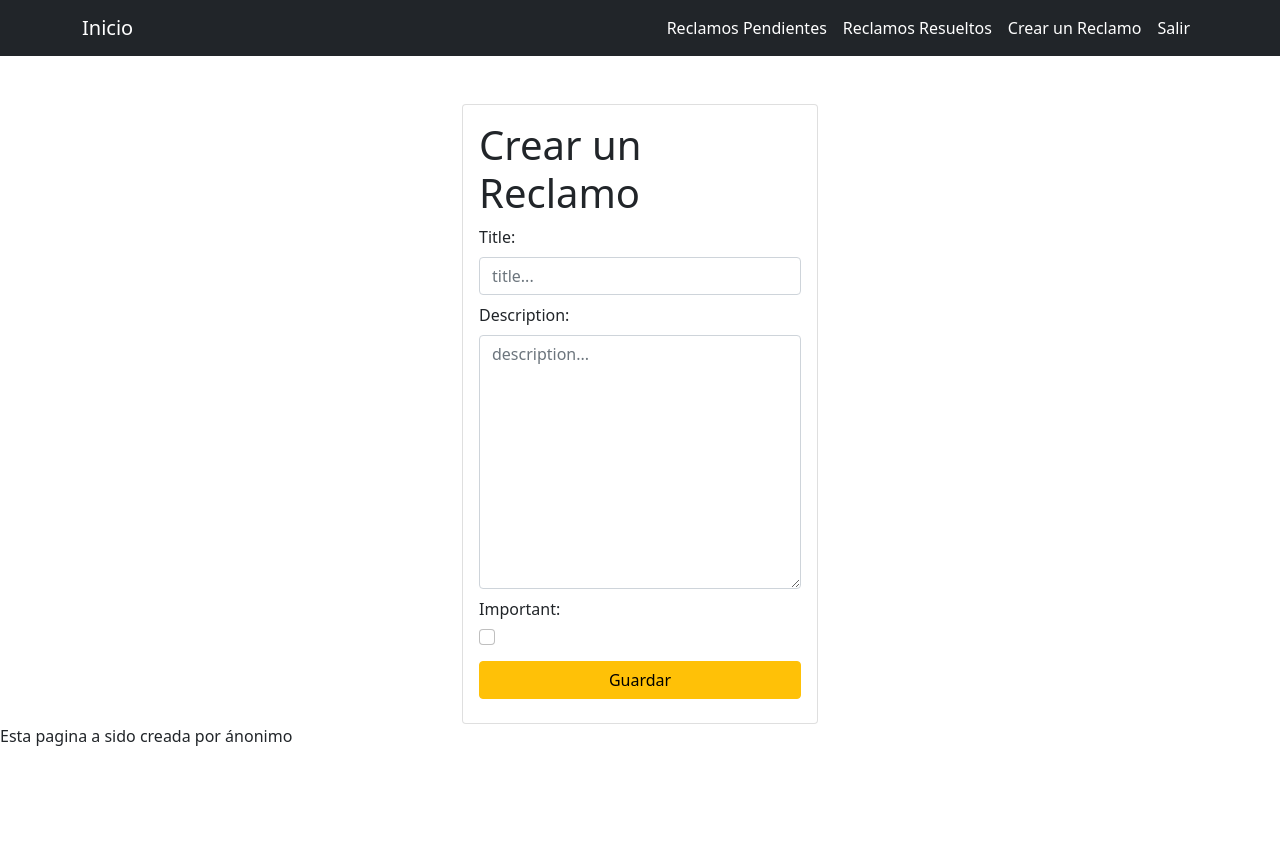
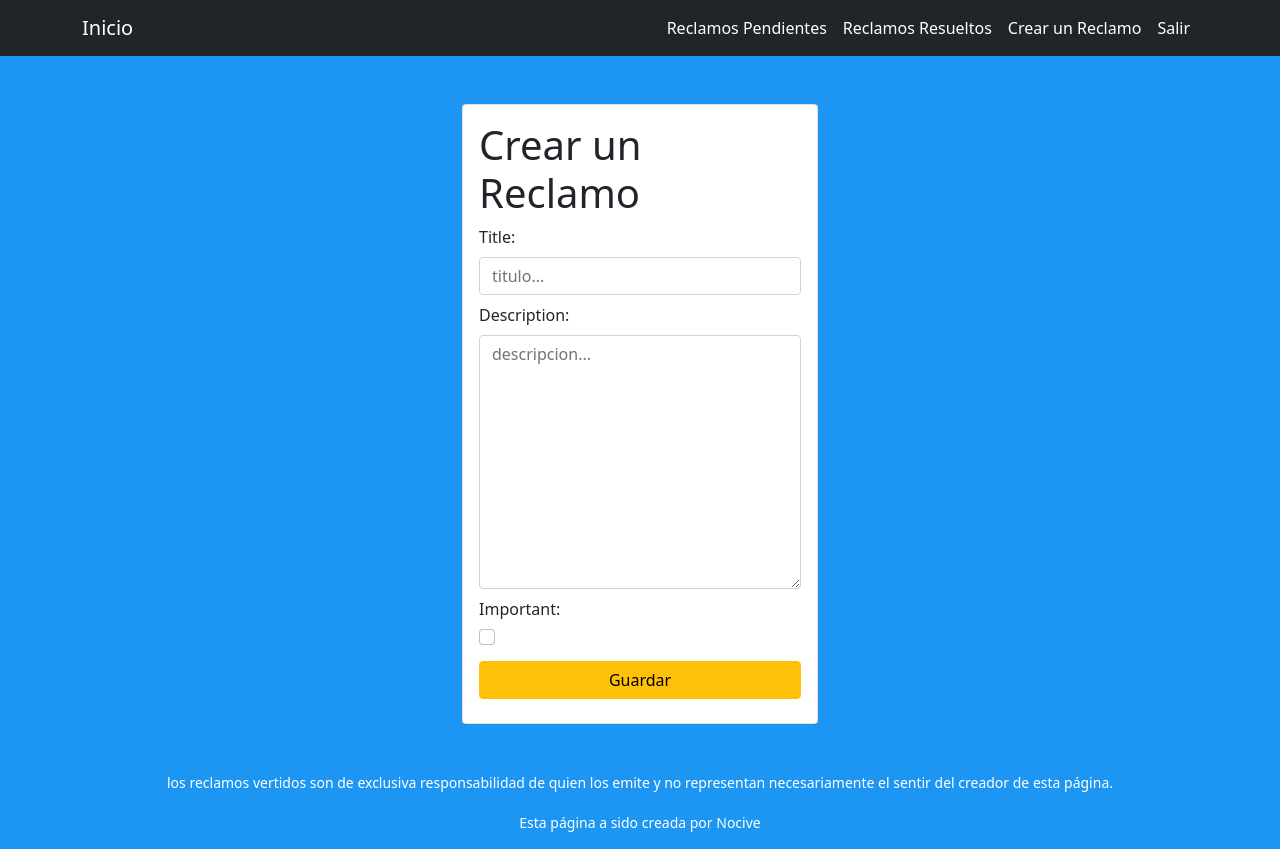
Before and after one commit to nocivescience/django_postgre, a Django app: page /tasks/create/ in a window 1280 px wide. Before the commit the page ends 746 px from the top, so only its background shows below. Run offline with Django 4.2, Linux system fonts and the light colour scheme; a user stored in the database is signed in.

Commit message:
version v0.1 condominio

```diff
--- a/tasks/forms.py
+++ b/tasks/forms.py
@@ -1,4 +1,4 @@
-from django.forms import ModelForm
+# from django.forms import ModelForm
 from .models import Task
 from django import forms
 class TaskForm(forms.ModelForm):
@@ -6,7 +6,7 @@ class TaskForm(forms.ModelForm):
         model=Task
         fields=['title', 'description', 'important']
         widgets={                                   # widgets en minusculas
-            'title':forms.TextInput(attrs={'class': 'form-control my-2','placeholder':'title...'}),
-            'description': forms.Textarea(attrs={'class':'form-control my-2', 'placeholder':'description...'}),
+            'title':forms.TextInput(attrs={'class': 'form-control my-2','placeholder':'titulo...'}),
+            'description': forms.Textarea(attrs={'class':'form-control my-2', 'placeholder':'descripcion...'}),
             'important': forms.CheckboxInput(attrs={'class':'form-check-input my-2'})
         }
--- a/tasks/templates/base.html
+++ b/tasks/templates/base.html
@@ -7,7 +7,7 @@
     <link href="https://cdn.jsdelivr.net/npm/bootstrap@5.0.2/dist/css/bootstrap.min.css" rel="stylesheet" integrity="sha384-EVSTQN3/azprG1Anm3QDgpJLIm9Nao0Yz1ztcQTwFspd3yD65VohhpuuCOmLASjC" crossorigin="anonymous">
     <title>Crud Aplication</title>
 </head>
-<body>
+<body style="background-color:rgb(29, 150, 243)">
     <nav class="navbar navbar-expand-lg navbar-dark bg-dark">
         <div class="container">
             <a class="navbar-brand " aria-current="page" href="/">Inicio</a>
@@ -44,7 +44,8 @@
     {% block content %}
 
     {% endblock %}
-    <footer>Esta pagina a sido creada por ánonimo</footer>
+        <p class="d-flex justify-content-center mt-5 text-white"><small>los reclamos vertidos son de exclusiva responsabilidad de quien los emite y no representan necesariamente el sentir del creador de esta página. </small><br></p>
+        <p class="d-flex justify-content-center text-white"><small>Esta página a sido creada por Nocive</small></p>
 </body>
 <script src="https://cdn.jsdelivr.net/npm/bootstrap@5.0.2/dist/js/bootstrap.bundle.min.js" integrity="sha384-MrcW6ZMFYlzcLA8Nl+NtUVF0sA7MsXsP1UyJoMp4YLEuNSfAP+JcXn/tWtIaxVXM" crossorigin="anonymous"></script>
 </html>
--- a/tasks/templates/home.html
+++ b/tasks/templates/home.html
@@ -6,7 +6,6 @@
         <p>Está página tiene como propósito consolidar quejas y reclamos por los residentes del condominio Altos Del Alba 2 ubicado en calle La Quebrada 9651 comuna de Las Condes. El objetivo es poder aunar fuerzas pues es muy probable que su queja se vea repetida en otras unidades pero a causa de la actual desunión que vive nuestro condominio la Administración en su conjunto</p>
         <p>Para efectos de resguardar el anonimato de cada integrante está página no requiere que ingrese su dirección o nombre real aunque siempre dichos antecedentes entregan más fuerza a los respectivos reclamos.</p>
         <p>La administración está conformada en parte por Sandra Perez Oyarzo como presidente en conjunto con la Empresa Edycon</p>
-        <p><strong>Importante: los reclamos vertidos son de exclusiva responsabilidad de quien los emite y no representan necesariamente el sentir del creador de esta página.</strong></p>
         <div class="text-center">
             <a class="btn btn-dark w-25" href="{% url 'signin' %}">Entrar</a>
             <a class="btn btn-secondary w-25" href="{% url 'signup' %}">Salir</a>
--- a/tasks/views.py
+++ b/tasks/views.py
@@ -84,7 +84,7 @@ def create_task(request):
         except ValueError:
             return render(request, 'create_task.html',{
                 'form': TaskForm,
-                'error': 'Please provide valid datas'
+                'error': 'Provea datos válidos'
             })
 @login_required
 def task_detail(request, task_id):
@@ -105,7 +105,7 @@ def task_detail(request, task_id):
             return render(request, 'task_detail.html',{
                 'task':task,
                 'form':form,
-                'error': 'Error updating the task'
+                'error': 'Error en actualizar el reclamo'
             })
 @login_required
 def complete_task(request,task_id):
```
Also changed, not shown: djangocrud/settings.py (+8 -8 lines), db.sqlite3.
